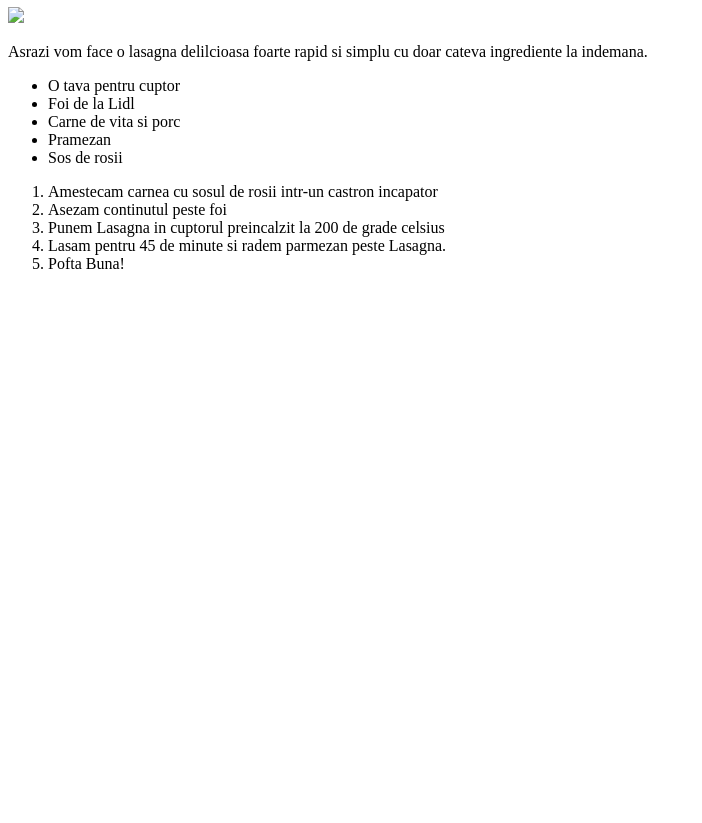
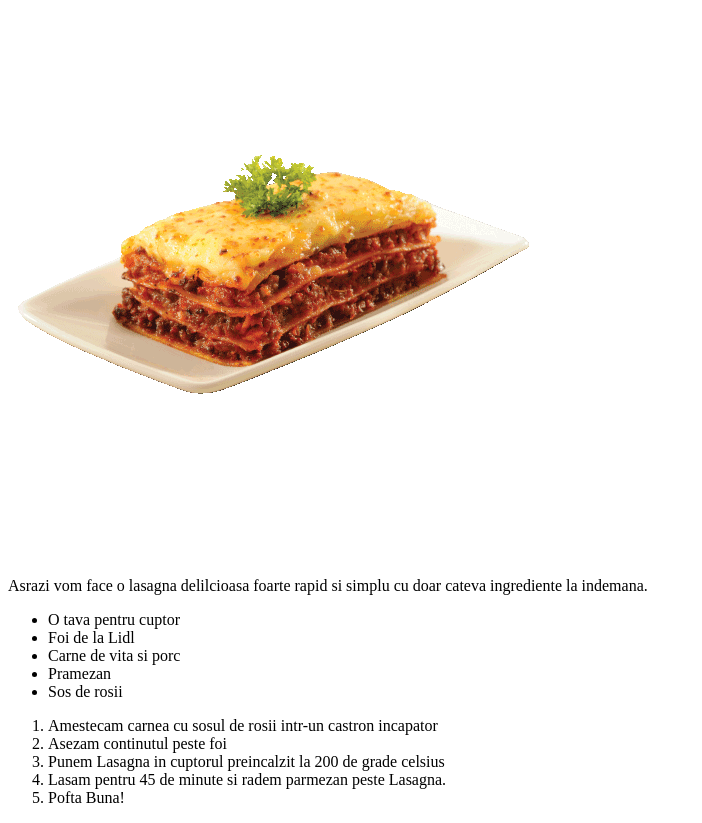
Before and after one commit to Sporayles/odin-recipes, a plain HTML site: page recipes/lasagna.html in a window 1280 px wide. Shown: the part 73-896 px from the top of the page, without its empty margins (0-702 px from the left). Before the commit the page ends 800 px from the top, so only its background shows below. Drawn offline with Linux system fonts and the light colour scheme.

Commit message:
Odin Recipes

```diff
--- a/recipes/lasagna.html
+++ b/recipes/lasagna.html
@@ -8,7 +8,7 @@
 </head>
 <body>
     <h1>Lasagna Recipe</h1>
-    <img src="../images/lasagna.jpg">
+    <img src="../images/pngwing.com.png">
     <p>Asrazi vom face o lasagna delilcioasa foarte rapid si simplu
         cu doar cateva ingrediente la indemana.
     </p>
```
